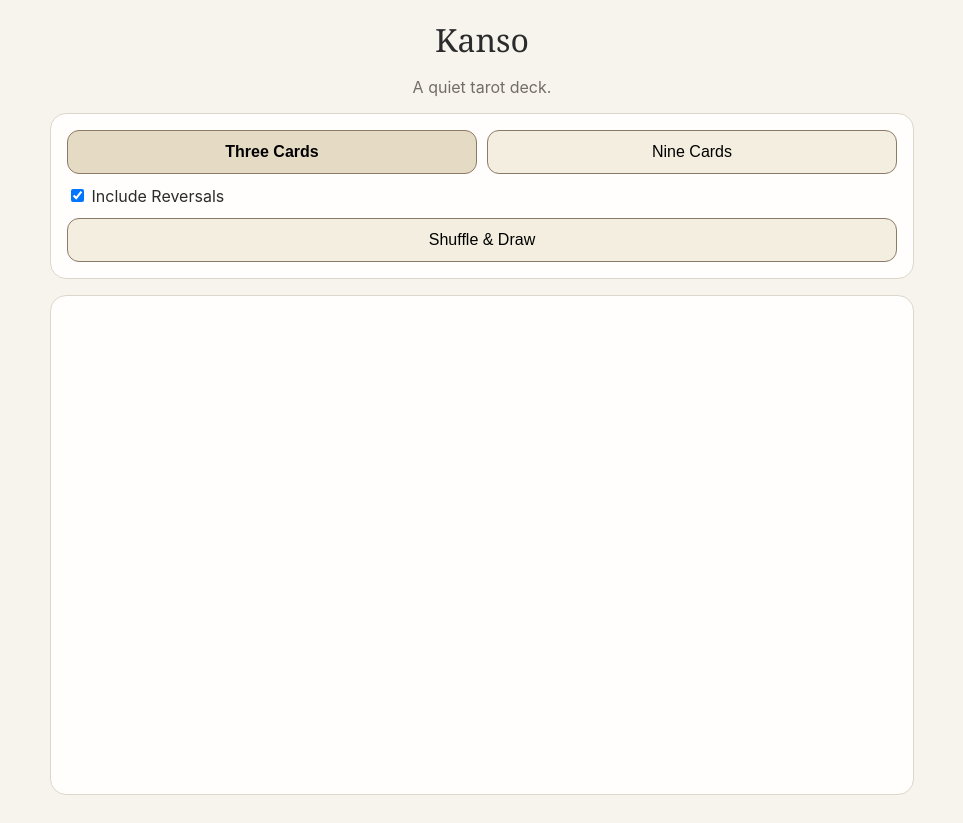
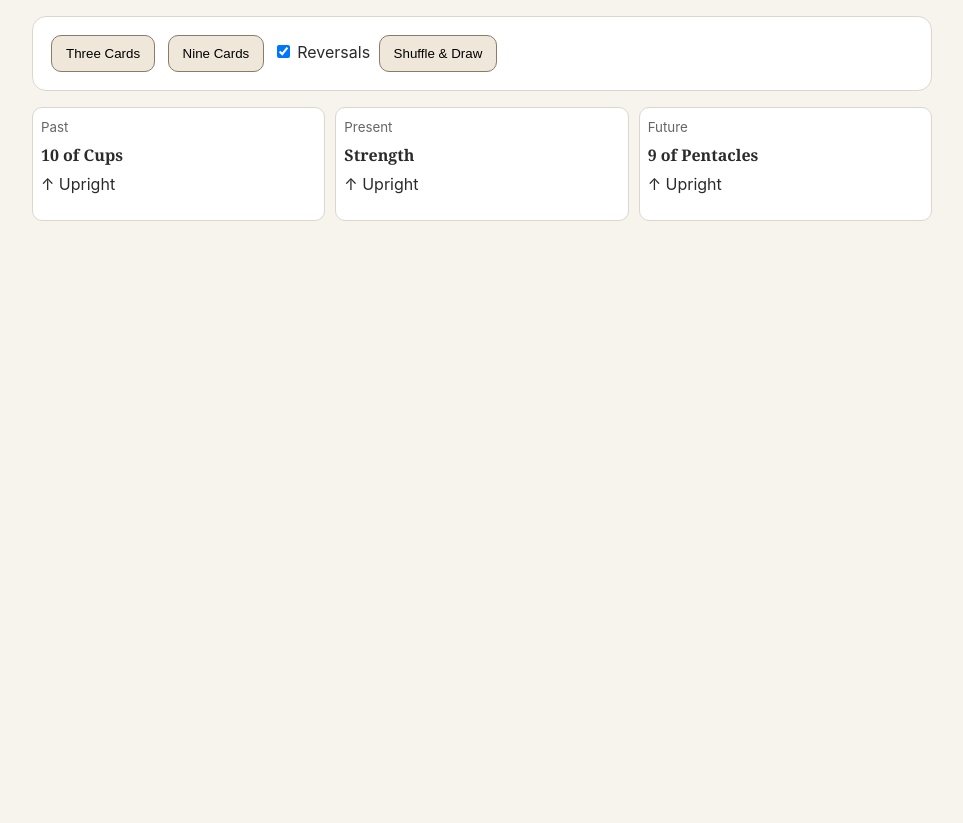
Before and after one commit to sooranak/Kanso, a plain HTML site: page index.html in a window 1280 px wide. Both pictures are taken after a click on the button "Shuffle & Draw". Shown: the whole page, without its empty margins (158-1121 px from the left). After the commit the page ends 800 px from the top, so only its background shows below. Drawn offline with Linux system fonts and the light colour scheme.

Commit message:
Add files via upload

```diff
--- a/index.html
+++ b/index.html
@@ -1,45 +1,51 @@
 <!DOCTYPE html>
 <html lang="en">
 <head>
-<meta charset="UTF-8">
-<meta name="viewport" content="width=device-width, initial-scale=1.0">
-<title>Kanso</title>
-<link rel="stylesheet" href="style.css">
+<meta charset="utf-8">
+<meta name="viewport" content="width=device-width,initial-scale=1">
+<title>Kanso Beta</title>
+<style>
+body{margin:0;background:#F7F4EE;font-family:-apple-system,BlinkMacSystemFont,sans-serif;color:#2b2b2b}
+.wrap{max-width:900px;margin:auto;padding:16px}
+.box{background:#fff;border:1px solid #ddd6cc;border-radius:14px;padding:14px}
+button{padding:10px 14px;margin:4px;border-radius:10px;border:1px solid #8b7a67;background:#efe7da}
+#cards{margin-top:16px}
+.grid3{display:grid;grid-template-columns:repeat(3,1fr);gap:10px}
+.grid9{display:grid;grid-template-columns:repeat(3,1fr);gap:8px}
+.card{border:1px solid #ddd6cc;border-radius:10px;padding:8px;background:#fff;min-height:96px}
+small{color:#666}
+h3{font:600 16px Georgia,serif;margin:8px 0}
+@media(max-width:500px){.card{min-height:84px}h3{font-size:14px}}
+</style>
 </head>
 <body>
-<div class="app">
-<header>
-<h1>Kanso</h1>
-<p class="subtitle">A quiet tarot deck.</p>
-</header>
-
-<main>
-<section class="controls">
-<div class="spread-picker">
-<button id="spread3" class="spread-btn active">Three Cards</button>
-<button id="spread9" class="spread-btn">Nine Cards</button>
+<div class="wrap">
+<div class="box">
+<button id="b3">Three Cards</button>
+<button id="b9">Nine Cards</button>
+<label><input type="checkbox" id="rev" checked> Reversals</label>
+<button id="draw">Shuffle & Draw</button>
 </div>
-
-<label class="reverse-toggle">
-<input type="checkbox" id="reversalToggle" checked>
-Include Reversals
-</label>
-
-<button id="drawButton" class="draw-button">
-Shuffle & Draw
-</button>
-</section>
-
-<section id="readingArea">
-<!-- app.js will render the spread here -->
-</section>
-</main>
-
-<footer>
-<div id="readingInfo"></div>
-</footer>
+<div id="cards"></div>
 </div>
-
-<script src="app.js"></script>
+<script>
+const majors=["The Fool","The Magician","The High Priestess","The Empress","The Emperor","The Hierophant","The Lovers","The Chariot","Strength","The Hermit","Wheel of Fortune","Justice","The Hanged Man","Death","Temperance","The Devil","The Tower","The Star","The Moon","The Sun","Judgement","The World"];
+const suits=["Wands","Cups","Swords","Pentacles"],ranks=["Ace","2","3","4","5","6","7","8","9","10","Page","Knight","Queen","King"];
+const deck=[...majors];for(const s of suits){for(const r of ranks)deck.push(r+" of "+s);}
+let n=3;
+b3.onclick=()=>n=3;b9.onclick=()=>n=9;
+function rnd(m){if(crypto&&crypto.getRandomValues){let a=new Uint32Array(1);crypto.getRandomValues(a);return a[0]%m;}return Math.floor(Math.random()*m);}
+function shuffle(a){a=[...a];for(let i=a.length-1;i>0;i--){let j=rnd(i+1);[a[i],a[j]]=[a[j],a[i]];}return a;}
+draw.onclick=()=>{
+ let d=shuffle(deck),html='<div class="'+(n==3?'grid3':'grid9')+'">';
+ let labels=["Past","Present","Future"];
+ for(let i=0;i<n;i++){
+   let r=rev.checked&&rnd(2);
+   html+=`<div class="card"><small>${n==3?labels[i]:"Position "+(i+1)}</small><h3>${d[i]}</h3><div>${r?"↧ Reversed":"↑ Upright"}</div></div>`;
+ }
+ html+='</div>';
+ cards.innerHTML=html;
+};
+</script>
 </body>
 </html>
```
